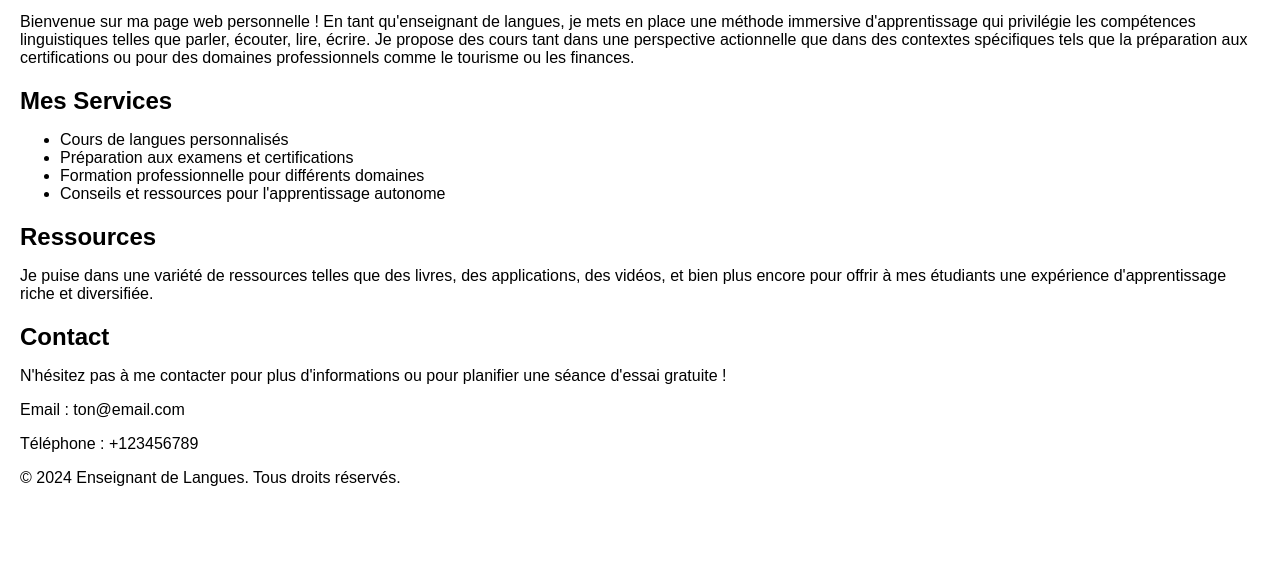
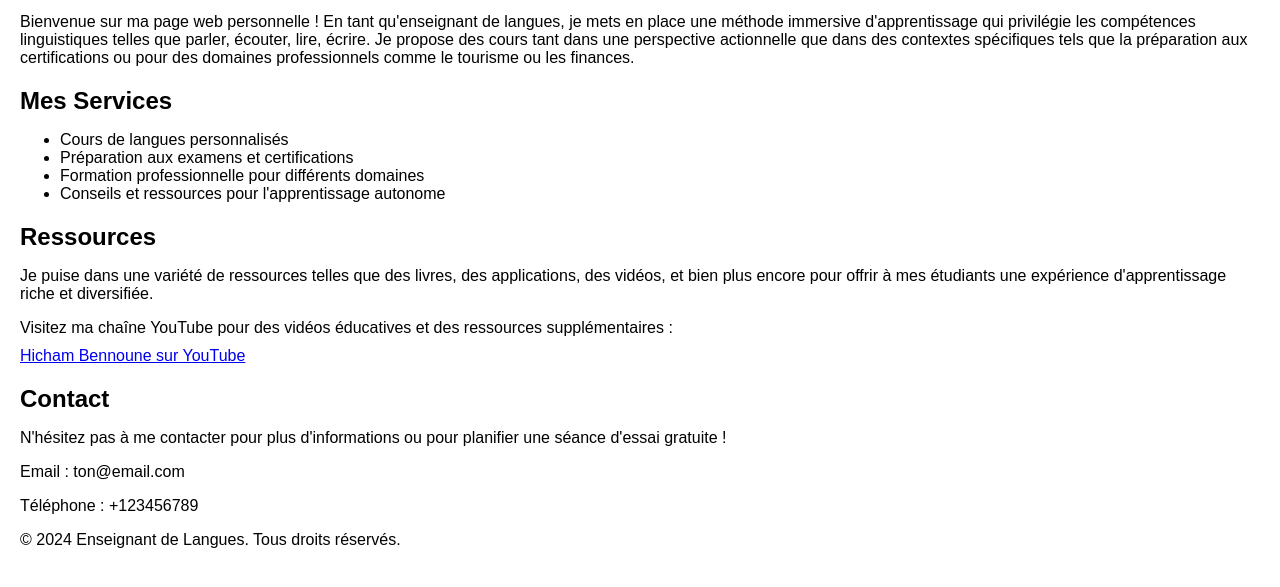
Before and after one commit to ArcanBabelAcademy/ArcanBabelAcademy, a plain HTML site: page index.html in a window 1280 px wide. Shown: the part 109-696 px from the top of the page. Drawn offline with Linux system fonts and the light colour scheme.

Commit message:
Update index.html

```diff
--- a/index.html
+++ b/index.html
@@ -35,6 +35,8 @@
         <section>
             <h2>Ressources</h2>
             <p>Je puise dans une variété de ressources telles que des livres, des applications, des vidéos, et bien plus encore pour offrir à mes étudiants une expérience d'apprentissage riche et diversifiée.</p>
+            <p>Visitez ma chaîne YouTube pour des vidéos éducatives et des ressources supplémentaires :</p>
+            <a href="http://www.youtube.com/@hichambennoune3960" target="_blank">Hicham Bennoune sur YouTube</a>
         </section>
         <section>
             <h2>Contact</h2>
```
